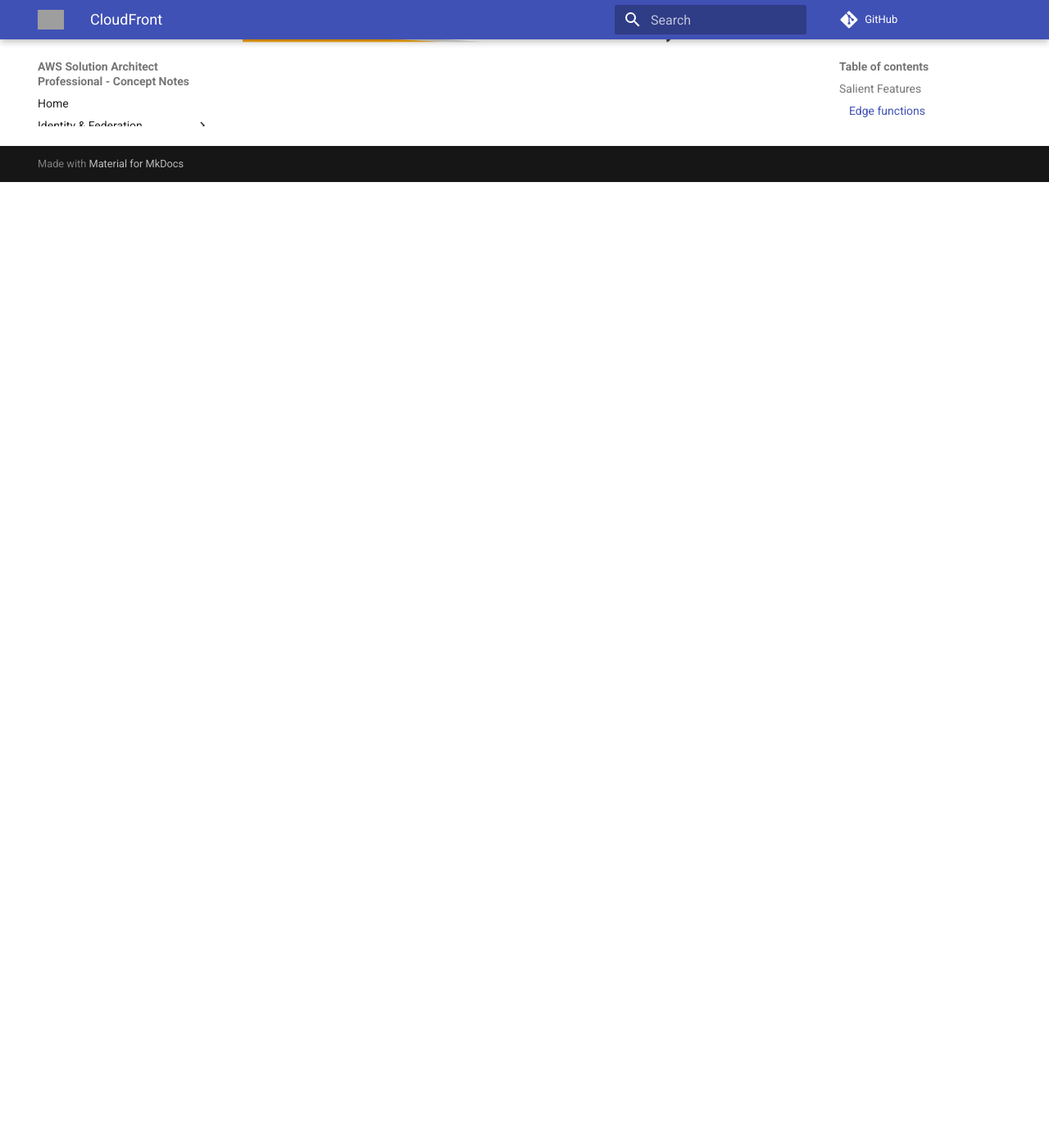
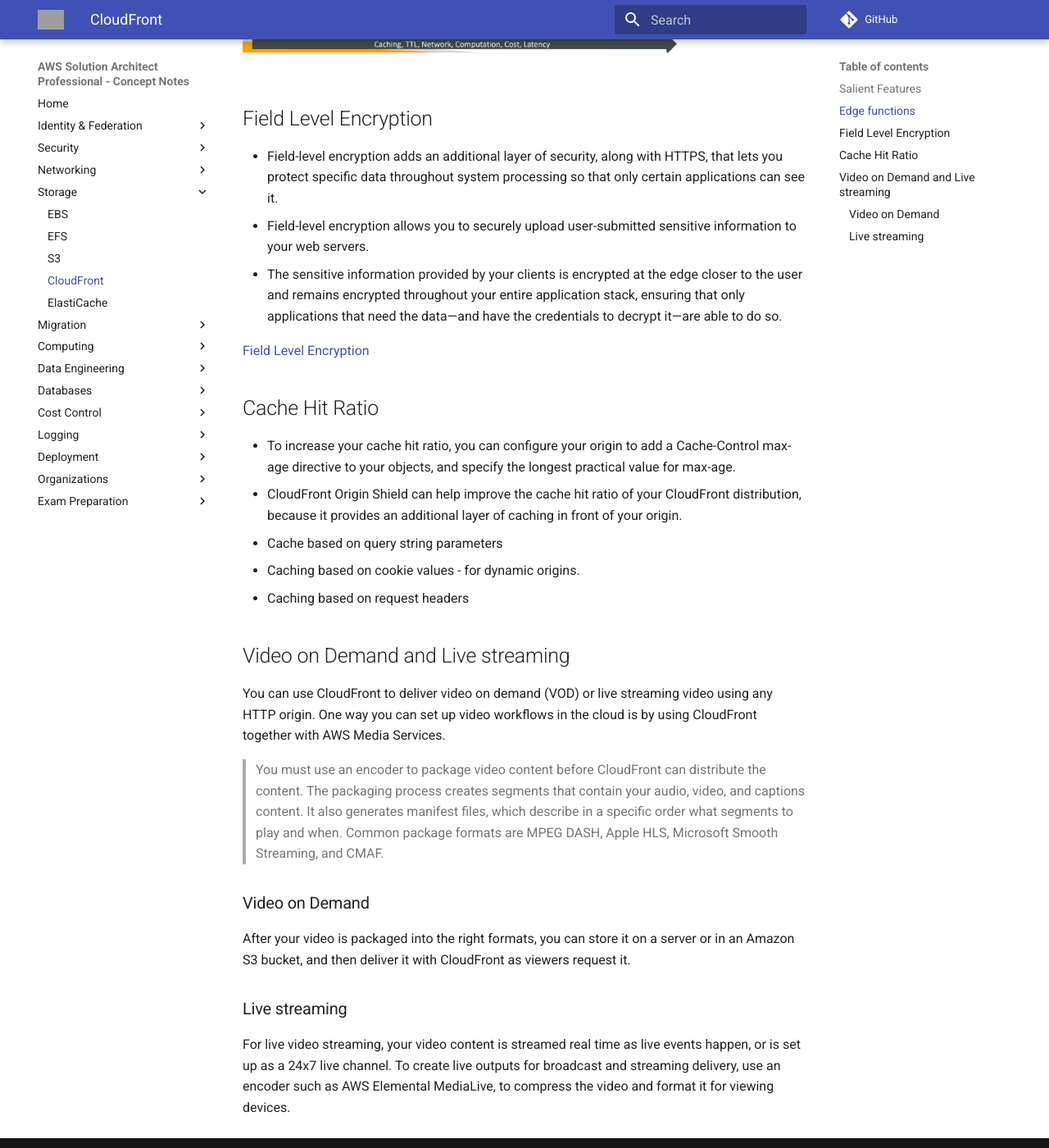
Before and after one commit to jeyabalajis/aws-certified-sa-pro-notes, an MkDocs documentation site: the page built from docs/storage/cloudfront.md, in a window 1280 px wide and 1400 px high, scrolled down 1178 px. Shown: the whole window at 82% size. Built offline with MkDocs 1.6.1 and Material for MkDocs 9.7.7, drawn with Linux system fonts in a browser that asks for light colours; comment, search, counter and statistics services are not loaded; grey boxes are pictures that could not be loaded.

Commit message:
added cloudfront content and aws organizations

```diff
--- a/docs/storage/cloudfront.md
+++ b/docs/storage/cloudfront.md
@@ -8,7 +8,7 @@
 - Custom Header solution to restrict access of origins _only from CloudFront_
 - Maximize cache hits by separating static and dynamic distributions (can cache based on headers and cookie for dynamic content)
 
-### Edge functions
+## Edge functions
 - Apply filtering or authentication or authorization logic at the edge
 - Manipulate HTTP Requests and Responses
 - Bot mitigation at the edge
@@ -21,3 +21,33 @@
 
 
 ![Throughput rates - Cache - Storage](../images/throughput_rates_cache_storage.png)
+
+## Field Level Encryption
+
+- Field-level encryption adds an additional layer of security, along with HTTPS, that lets you protect specific data throughout system processing so that only certain applications can see it.
+- Field-level encryption allows you to securely upload user-submitted sensitive information to your web servers.
+- The sensitive information provided by your clients is encrypted at the edge closer to the user and remains encrypted throughout your entire application stack, ensuring that only applications that need the data—and have the credentials to decrypt it—are able to do so.
+
+[Field Level Encryption](https://docs.aws.amazon.com/AmazonCloudFront/latest/DeveloperGuide/field-level-encryption.html#field-level-encryption-setting-up)
+
+## Cache Hit Ratio
+
+- To increase your cache hit ratio, you can configure your origin to add a Cache-Control max-age directive to your objects, and specify the longest practical value for max-age.
+- CloudFront Origin Shield can help improve the cache hit ratio of your CloudFront distribution, because it provides an additional layer of caching in front of your origin.
+- Cache based on query string parameters
+- Caching based on cookie values - for dynamic origins.
+- Caching based on request headers
+
+## Video on Demand and Live streaming
+
+You can use CloudFront to deliver video on demand (VOD) or live streaming video using any HTTP origin. One way you can set up video workflows in the cloud is by using CloudFront together with AWS Media Services.
+
+> You must use an encoder to package video content before CloudFront can distribute the content. The packaging process creates segments that contain your audio, video, and captions content. It also generates manifest files, which describe in a specific order what segments to play and when. Common package formats are MPEG DASH, Apple HLS, Microsoft Smooth Streaming, and CMAF.
+
+### Video on Demand
+
+After your video is packaged into the right formats, you can store it on a server or in an Amazon S3 bucket, and then deliver it with CloudFront as viewers request it.
+
+### Live streaming
+
+For live video streaming, your video content is streamed real time as live events happen, or is set up as a 24x7 live channel. To create live outputs for broadcast and streaming delivery, use an encoder such as AWS Elemental MediaLive, to compress the video and format it for viewing devices.
--- a/mkdocs.yml
+++ b/mkdocs.yml
@@ -56,5 +56,7 @@
       - Logging: logging/logging.md
   - Deployment:
       - Systems Manager: deployment/systems_manager.md
+  - Organizations:
+      - Organizations: organizations/organizations.md
   - Exam Preparation:
       - Exam Prep: exam_prep/exam_prep.md
```
Also changed, not shown: docs/organizations/organizations.md (added, +20 -0 lines), docs/security/s3_security.md (+11 -0 lines).
